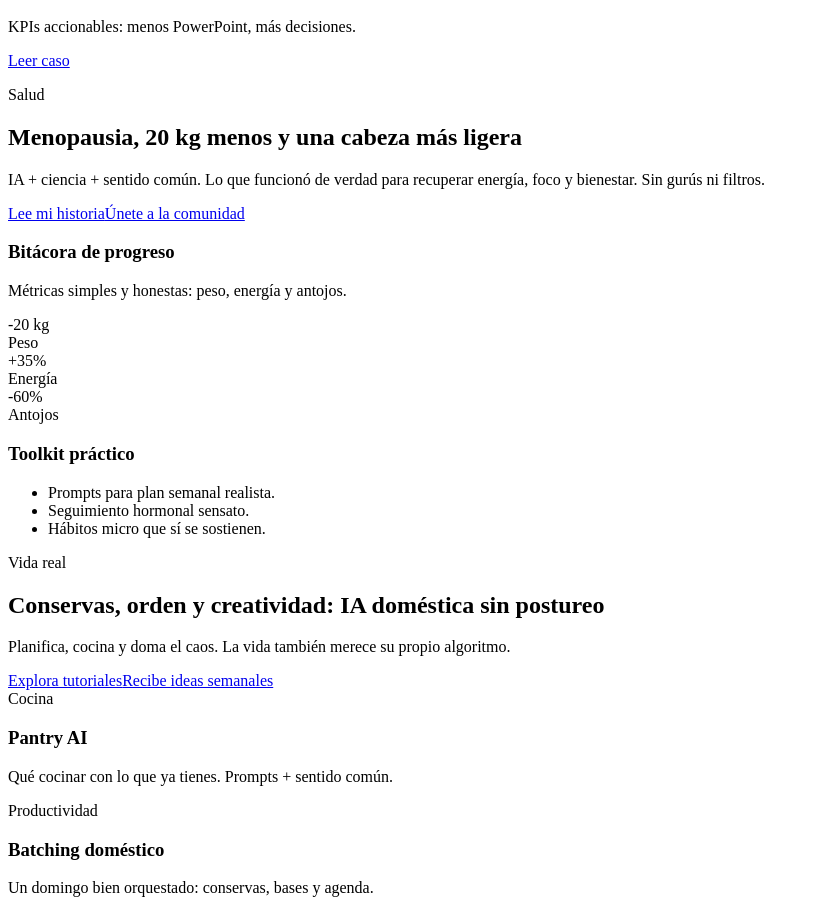
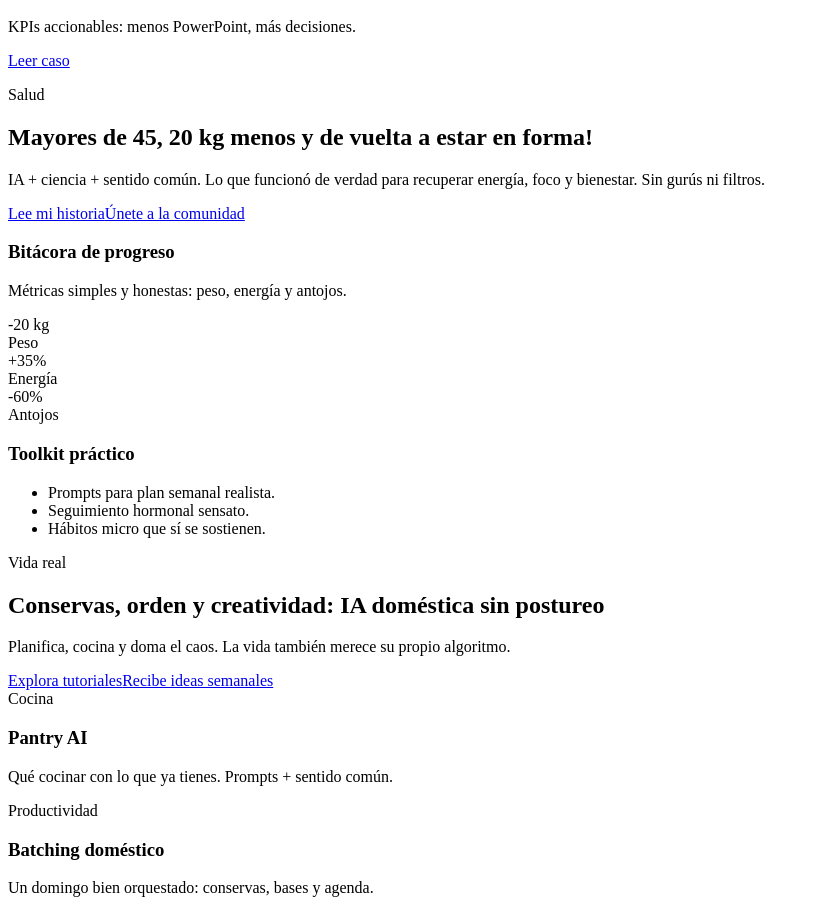
Before and after one commit to saramartinez-collab/buscate_la_vida_IA, a React (Vite) app: page / in a window 1280 px wide. Shown: the part 2086-3000 px from the top of the page, without its empty margins (0-819 px from the left). Built offline with nearby package versions, Linux system fonts and the light colour scheme; the HTML template or start-up script is replaced by a standard one.

Commit message:
Update App.jsx

```diff
--- a/src/App.jsx
+++ b/src/App.jsx
@@ -163,7 +163,7 @@ export default function BestialHome() {
       <Section
         id="salud"
         eyebrow="Salud"
-        title="Menopausia, 20 kg menos y una cabeza más ligera"
+        title="Mayores de 45, 20 kg menos y de vuelta a estar en forma!"
         desc="IA + ciencia + sentido común. Lo que funcionó de verdad para recuperar energía, foco y bienestar. Sin gurús ni filtros."
         cta={<CTAButton href="#historia">Lee mi historia</CTAButton>}
         secondaryCta={<CTAButton href="#comunidad" variant="secondary">Únete a la comunidad</CTAButton>}
```
